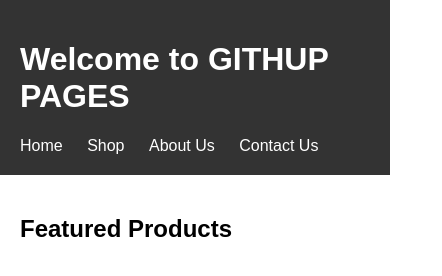
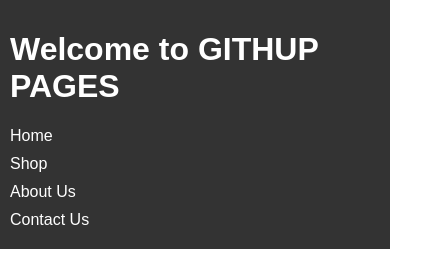
Before and after one commit to davitacols/webproj, a plain HTML site: page index.html in a window 390 px wide. Shown: the top 276 px of the page, 442 px wide, since content can reach past the window. Drawn offline with Linux system fonts and the light colour scheme.

Commit message:
Update style.css

```diff
--- a/style.css
+++ b/style.css
@@ -1,3 +1,4 @@
+/* Default styles */
 body {
 	margin: 0;
 	padding: 0;
@@ -69,3 +70,29 @@ footer {
 	padding: 20px;
 	text-align: center;
 }
+
+/* Media queries */
+@media screen and (max-width: 768px) {
+	main {
+		padding: 10px;
+	}
+
+	.product {
+		width: 100%;
+	}
+}
+
+@media screen and (max-width: 480px) {
+	header {
+		padding: 10px;
+	}
+
+	nav li {
+		display: block;
+		margin: 10px 0;
+	}
+
+	nav {
+		margin: 0;
+	}
+}
```
